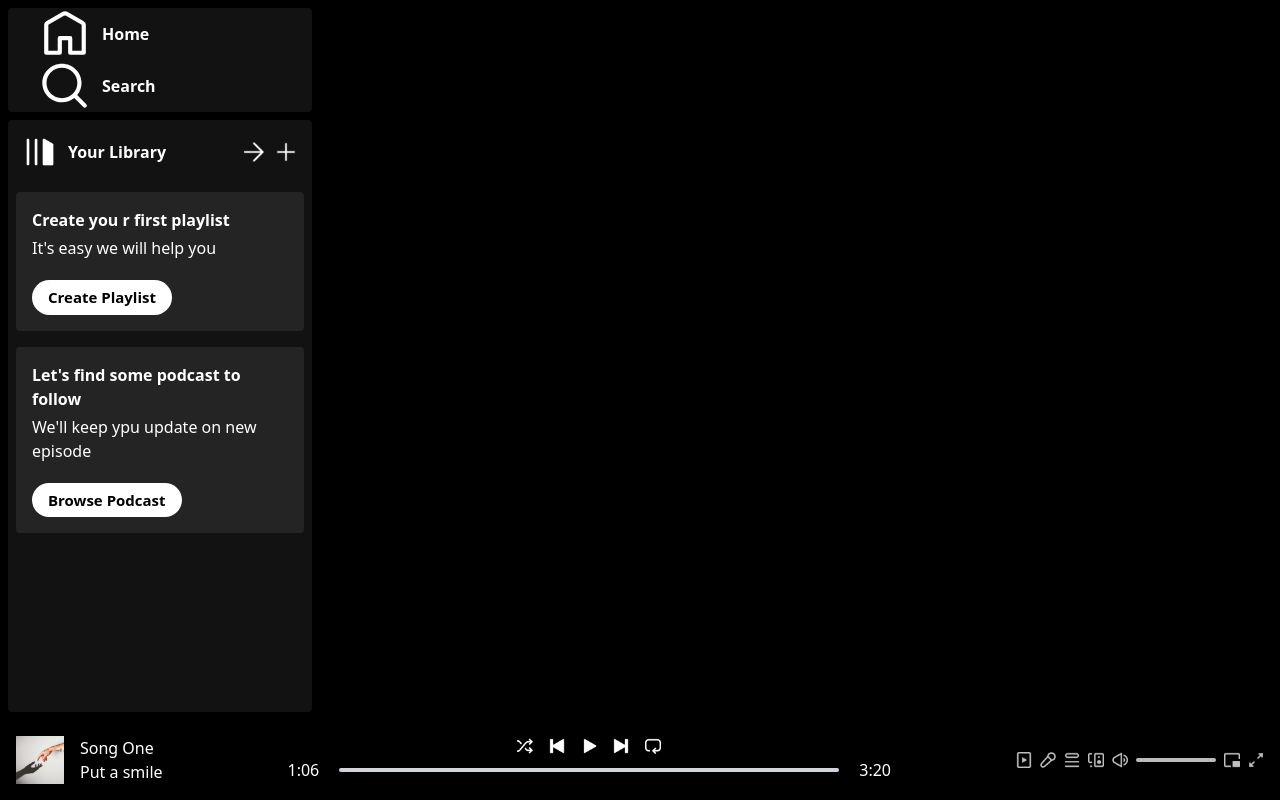
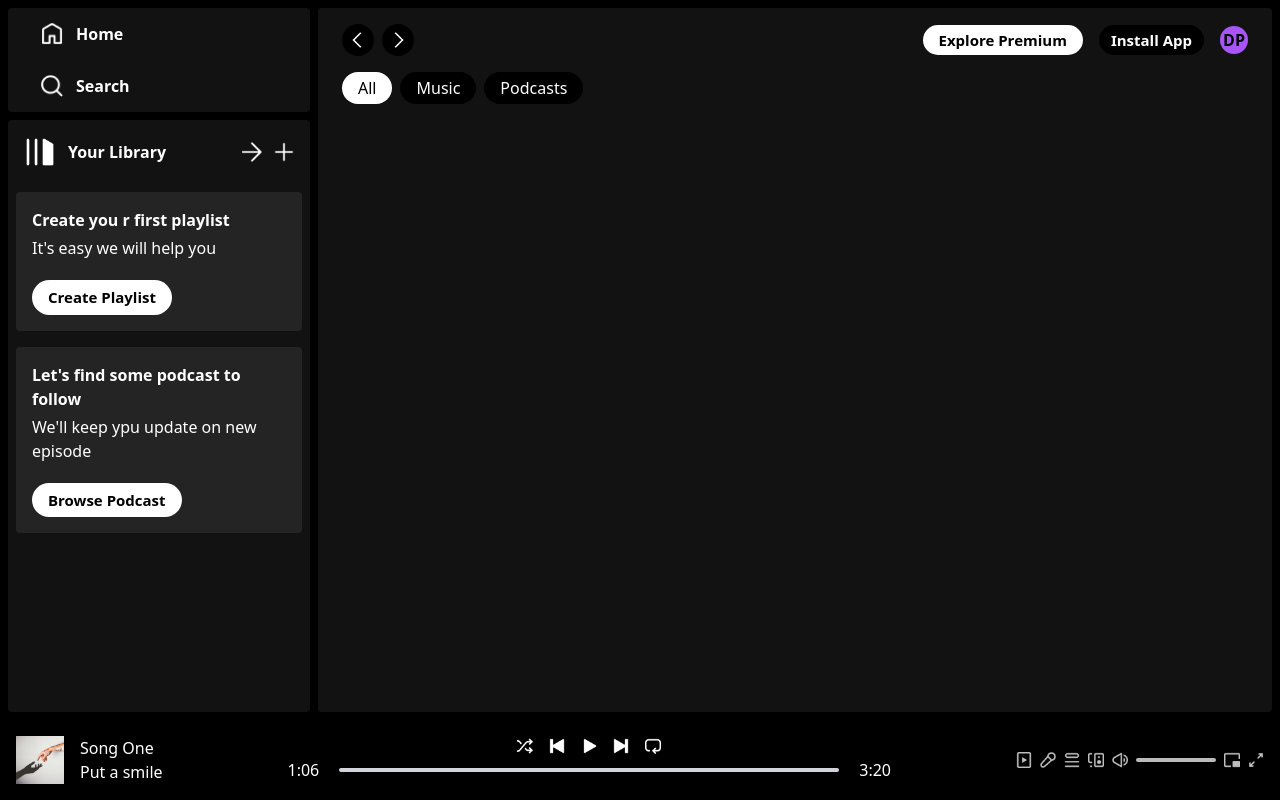
Before and after one commit to Prakashpreveen/spotify-clone_ReactJS-TailwindCSS, a React (Vite) app: page / in a window 1280 px wide. Built offline with nearby package versions, Linux system fonts and the light colour scheme.

Commit message:
added navbar

```diff
--- a/package.json
+++ b/package.json
@@ -11,7 +11,8 @@
   },
   "dependencies": {
     "react": "^18.3.1",
-    "react-dom": "^18.3.1"
+    "react-dom": "^18.3.1",
+    "react-router-dom": "^7.1.1"
   },
   "devDependencies": {
     "@eslint/js": "^9.17.0",
--- a/src/App.jsx
+++ b/src/App.jsx
@@ -1,12 +1,14 @@
 import React from "react";
 import Sidebar from "./components/SIdebar";
 import Player from "./components/Player";
+import Display from "./components/Display";
 
 const App = () => {
   return (
     <div className="h-screen bg-black">
       <div className="h-[90%] flex">
         <Sidebar />
+        <Display />
       </div>
       <Player />
     </div>
--- /dev/null
+++ b/src/components/Display.jsx
@@ -0,0 +1,15 @@
+import React from "react";
+import { Route, Routes } from "react-router-dom";
+import DisplayHome from "./DisplayHome";
+
+const Display = () => {
+  return (
+    <div className="w-[100%] m-2 px-6 pt-4 rounded bg-[#121212] text-white overflow-auto lg:w-[75%] lg:ml-0">
+      <Routes>
+        <Route path="/" element={<DisplayHome />} />
+      </Routes>
+    </div>
+  );
+};
+
+export default Display;
--- /dev/null
+++ b/src/components/DisplayHome.jsx
@@ -0,0 +1,12 @@
+import React from "react";
+import Navbar from "./Navbar";
+
+const DisplayHome = () => {
+  return (
+    <>
+      <Navbar />
+    </>
+  );
+};
+
+export default DisplayHome;
--- /dev/null
+++ b/src/components/Navbar.jsx
@@ -0,0 +1,49 @@
+import React from "react";
+import { assets } from "../assets/assets";
+
+const Navbar = () => {
+  return (
+    <>
+      {/* -------------------- NAVBAR TOP SECTION -------------------- */}
+      <div className="w-full flex justify-between items-center font-semibold">
+        {/* --------- LEFT SECTION --------- */}
+        <div className="flex items-center gap-2">
+          <img
+            src={assets.arrow_left}
+            className="w-8 bg-black p-2 rounded-2xl cursor-pointer"
+          />
+          <img
+            src={assets.arrow_right}
+            className="w-8 bg-black p-2 rounded-2xl cursor-pointer"
+          />
+        </div>
+
+        {/* --------- RIGHT SECTION --------- */}
+        <div className="flex items-center gap-4">
+          <p className="bg-white text-black text-[15px] px-4 py-1 rounded-2xl hidden md:block cursor-pointer">
+            Explore Premium
+          </p>
+          <p className="bg-black py-1 px-3 rounded-2xl text-[15px] cursor-pointer">
+            Install App
+          </p>
+          <p className="bg-purple-500 text-black w-7 h-7 rounded-full flex items-center justify-center">
+            DP
+          </p>
+        </div>
+      </div>
+
+      {/* -------------------- NAVBAR BOTTOM SECTION -------------------- */}
+      <div className="flex items-center gap-2 mt-4">
+        <p className="bg-white text-black px-4 py-1 rounded-2xl cursor-pointer">
+          All
+        </p>
+        <p className="bg-black px-4 py-1 rounded-2xl cursor-pointer">Music</p>
+        <p className="bg-black px-4 py-1 rounded-2xl cursor-pointer">
+          Podcasts
+        </p>
+      </div>
+    </>
+  );
+};
+
+export default Navbar;
--- a/src/components/Sidebar.jsx
+++ b/src/components/Sidebar.jsx
@@ -7,11 +7,11 @@
       {/* -------------------- CONTAINER 1 -------------------- */}
       <div className="bg-[#121212] h-[15%] rounded flex flex-col justify-around">
         <div className="flex items-center gap-3 pl-8 cursor-pointer">
-          <img src={assets.home_icon} className="" w-6 />
+          <img src={assets.home_icon} className="w-6" />
           <p className="font-bold">Home</p>
         </div>
         <div className="flex items-center gap-3 pl-8 cursor-pointer">
-          <img src={assets.search_icon} className="" w-6 />
+          <img src={assets.search_icon} className="w-6" />
           <p className="font-bold">Search</p>
         </div>
       </div>
--- a/src/main.jsx
+++ b/src/main.jsx
@@ -1,5 +1,10 @@
 import { createRoot } from "react-dom/client";
 import "./index.css";
 import App from "./App.jsx";
+import { BrowserRouter } from "react-router-dom";
 
-createRoot(document.getElementById("root")).render(<App />);
+createRoot(document.getElementById("root")).render(
+  <BrowserRouter>
+    <App />
+  </BrowserRouter>
+);
```
Also changed, not shown: 1 other file (tests, documents, lock files or other folders).
